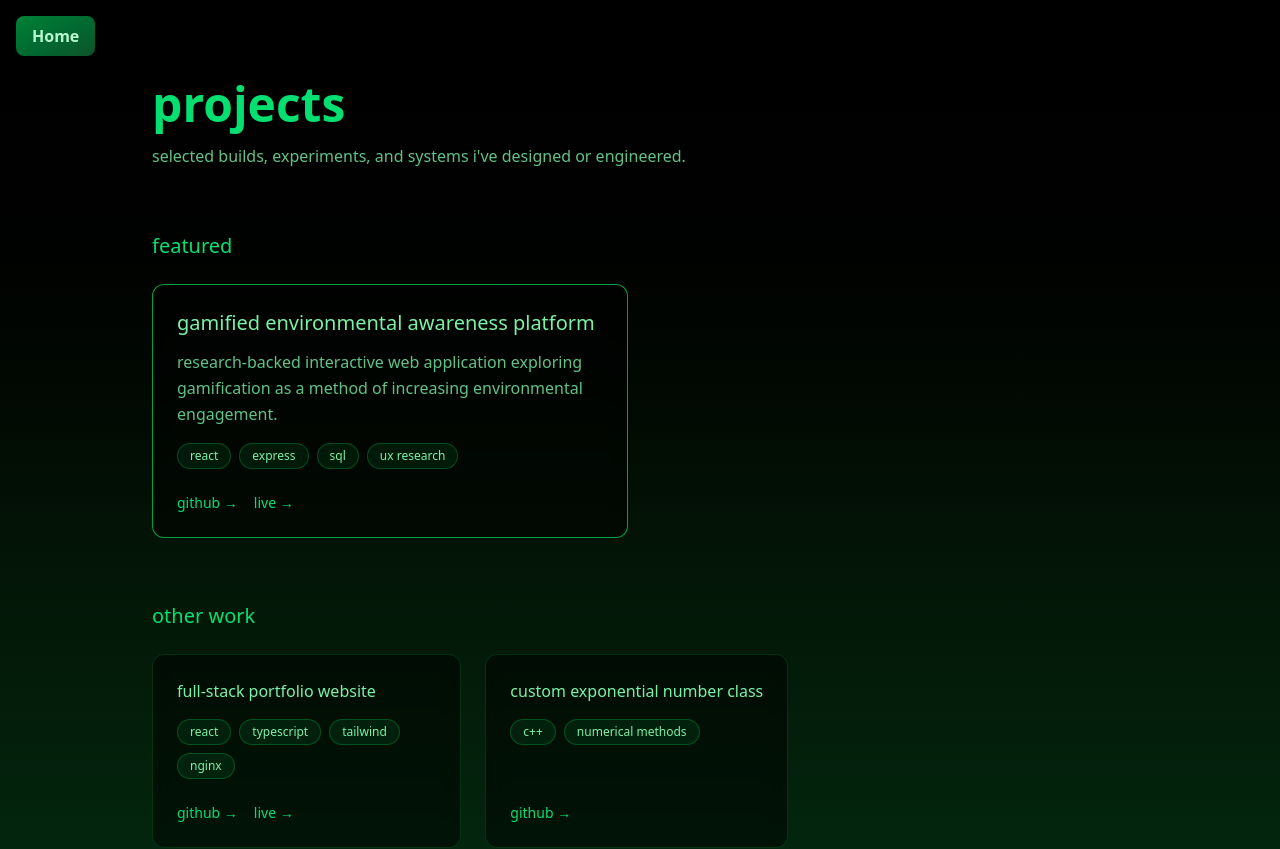
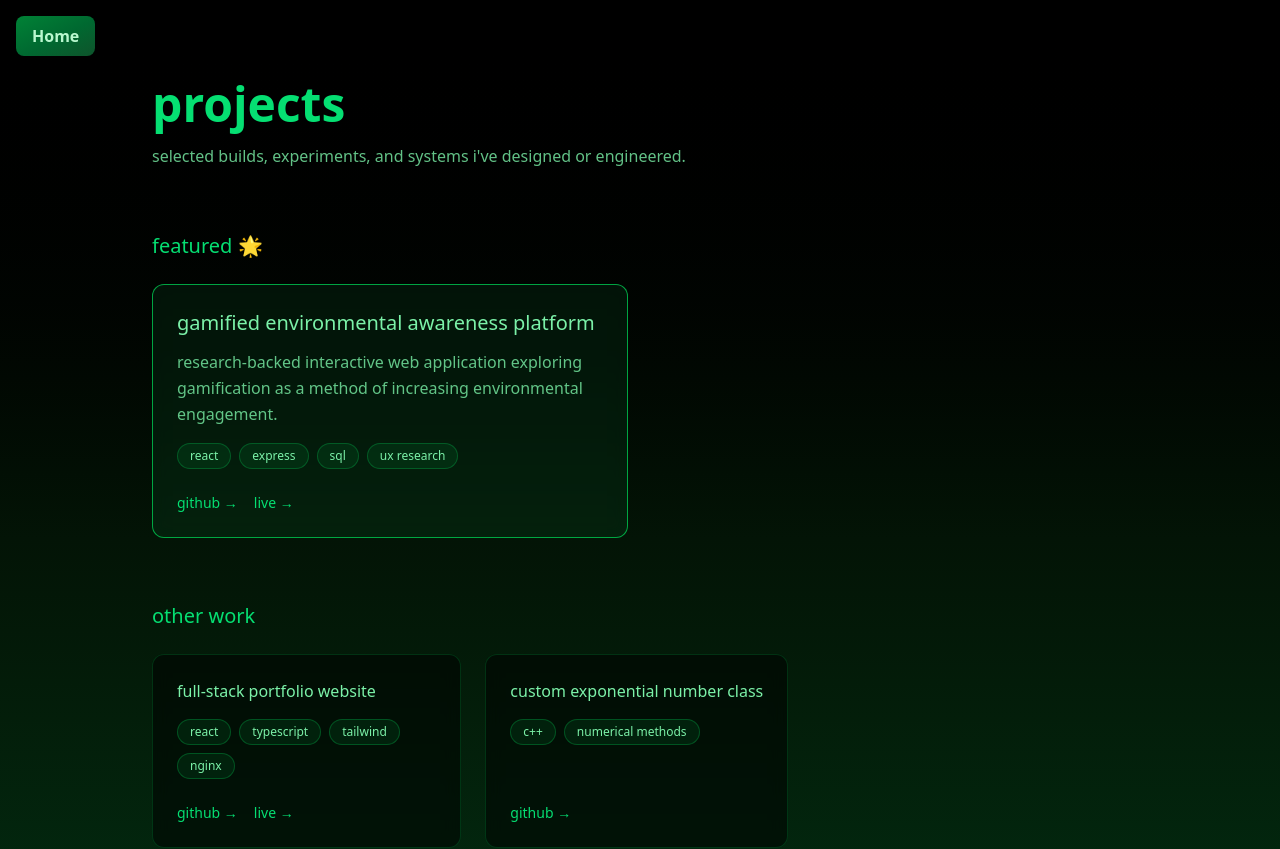
Before and after one commit to rustypotato19/konrads-portfolio, a React (Vite) app: page /projects in a window 1280 px wide. Shown: the top 849 px of the page. Built offline with nearby package versions, Linux system fonts and the light colour scheme.

Commit message:
improved clarity of featured projects

```diff
--- a/src/routes/projects/Projects.tsx
+++ b/src/routes/projects/Projects.tsx
@@ -81,7 +81,7 @@ interface SectionProps {
 function Section({ title, children }: SectionProps) {
   return (
     <section className="mb-16">
-      <h2 className="text-xl text-green-400 lowercase mb-6">{title}</h2>
+      <h2 className="text-xl text-green-400 lowercase mb-6">{`${title} ${title=="featured" ? "🌟" : ""}`}</h2>
       {children}
     </section>
   );
@@ -99,7 +99,9 @@ function ProjectCard({
       className={`
         sm:w-fit ${large && "sm:min-w-md"} max-w-full
         flex flex-col justify-between
-        rounded-xl border ${large ? "border-green-500/80" : "border-green-500/20"} bg-black/50 backdrop-blur
+        rounded-xl border
+        ${large ? "border-green-500/80" : "border-green-500/20"}
+        ${large ? "bg-green-900/20" : "bg-black/50"} backdrop-blur
         p-6 transition-all duration-200
         hover:border-green-400 hover:bg-green-500/5
         hover:shadow-lg hover:shadow-green-500/30
```
